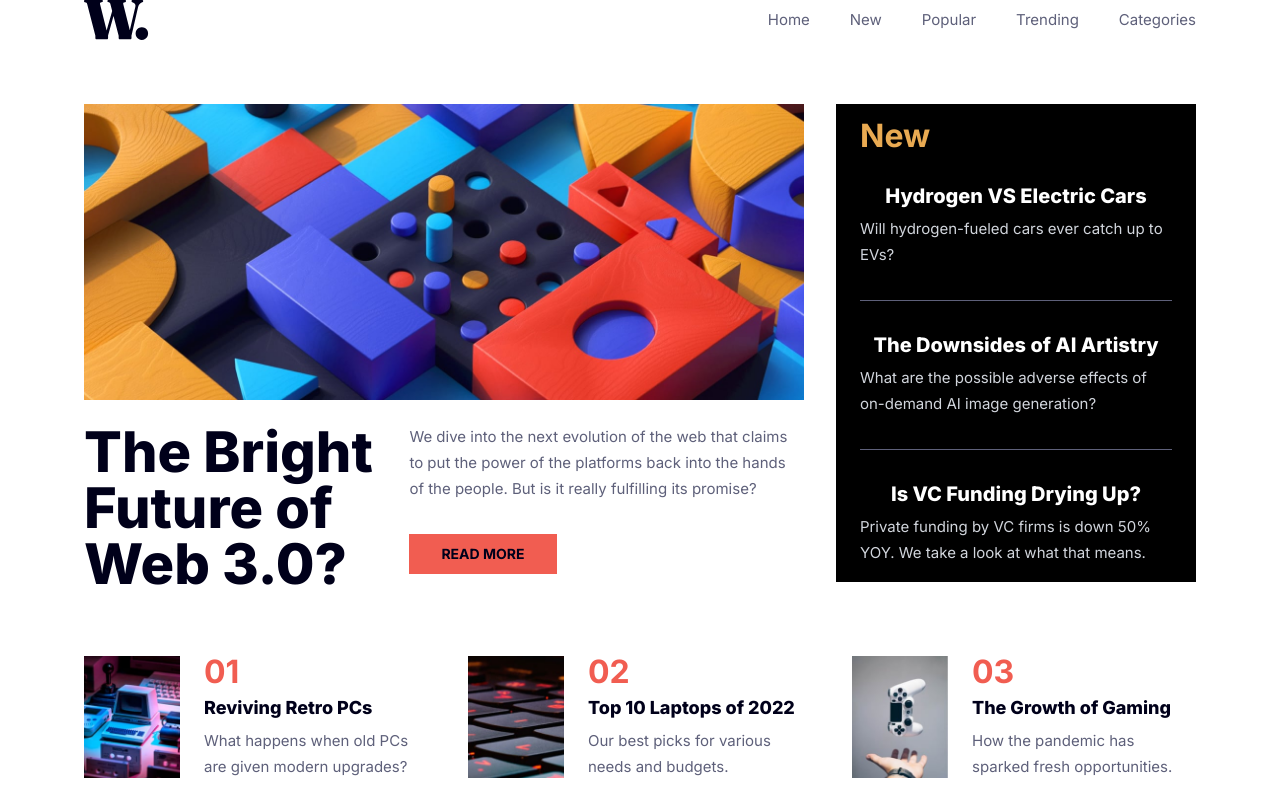
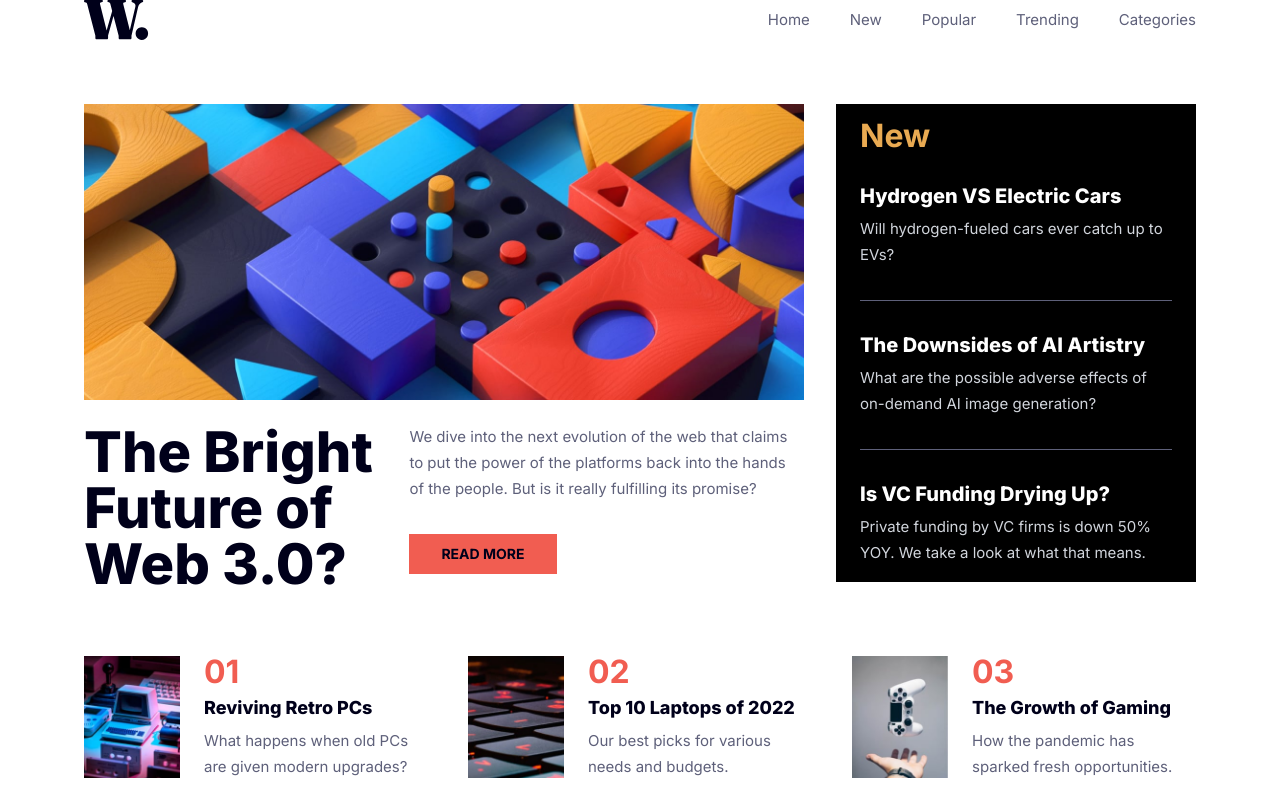
Before and after one commit to phwnganh/news-homepage, a React (Vite) app: page / in a window 1280 px wide. Built offline with nearby package versions, Linux system fonts and the light colour scheme.

Commit message:
fix: web accessibility 5

```diff
--- a/src/components/MainSection/SidebarSection/SidebarArticleCard.jsx
+++ b/src/components/MainSection/SidebarSection/SidebarArticleCard.jsx
@@ -3,8 +3,8 @@ const SidebarArticleCard = ({title, aria_title, aria_description, description, i
     return (
         <div className={"flex flex-col gap-8"}>
             <div className={"flex flex-col gap-2"} aria-labelledby={aria_title} aria-describedby={aria_description}>
-                <button type={"button"} aria-expanded={"false"} id={aria_title} className={"text-white text-preset-4 leading-preset-4 font-preset-4 cursor-pointer hover:text-gold-400"}>{title}</button>
-                <p id={aria_description} className={"text-gray-300 text-preset-6 leading-preset-6"}>{description}</p>
+                <h2 id={aria_title} className={"text-white text-preset-4 leading-preset-4 font-preset-4 cursor-pointer hover:text-gold-400"}>{title}</h2>
+                <h3 id={aria_description} className={"text-gray-300 text-preset-6 leading-preset-6"}>{description}</h3>
             </div>
             {!isLast && <hr className={"text-navy-600"}/>}
         </div>
```
